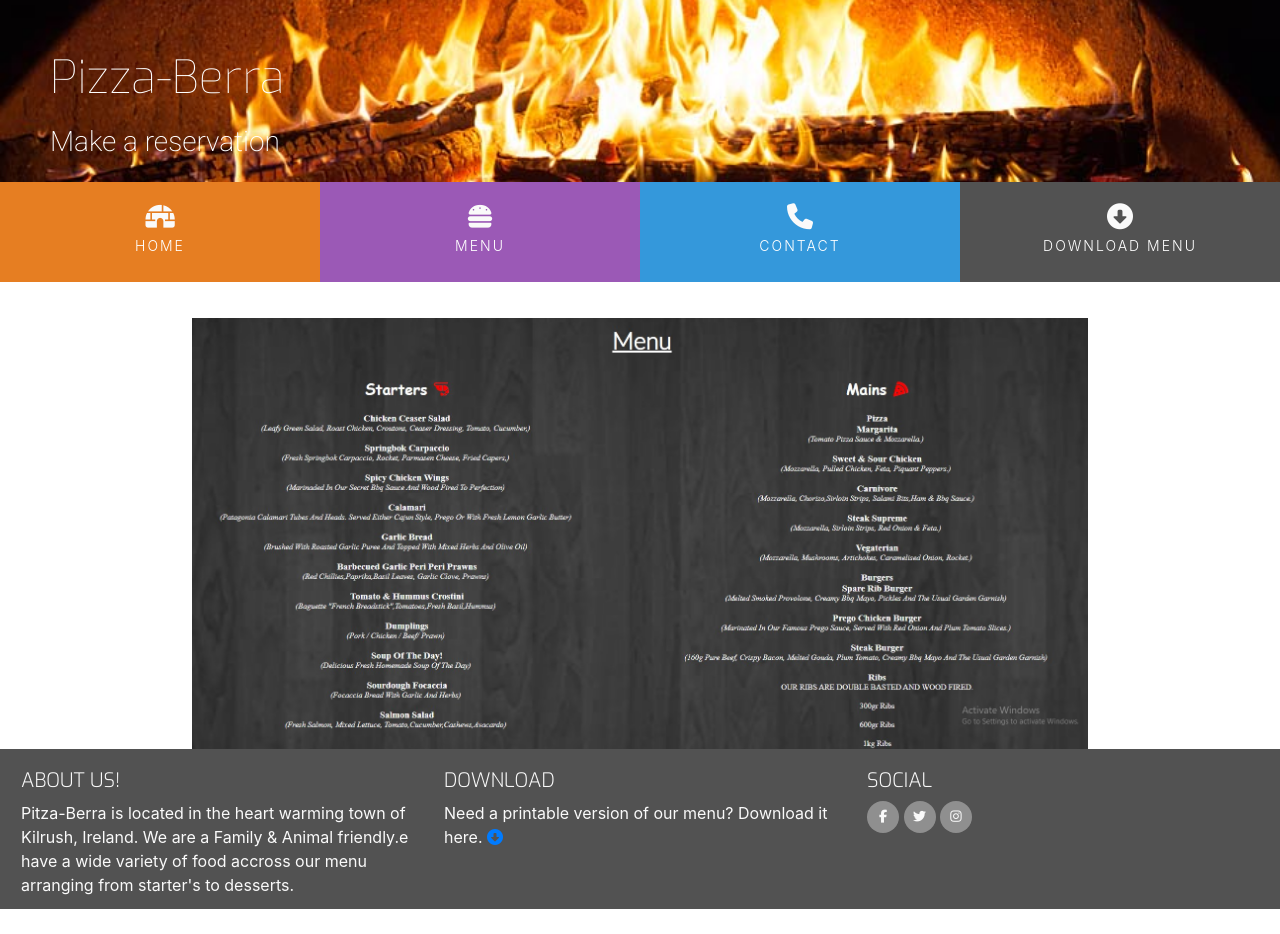
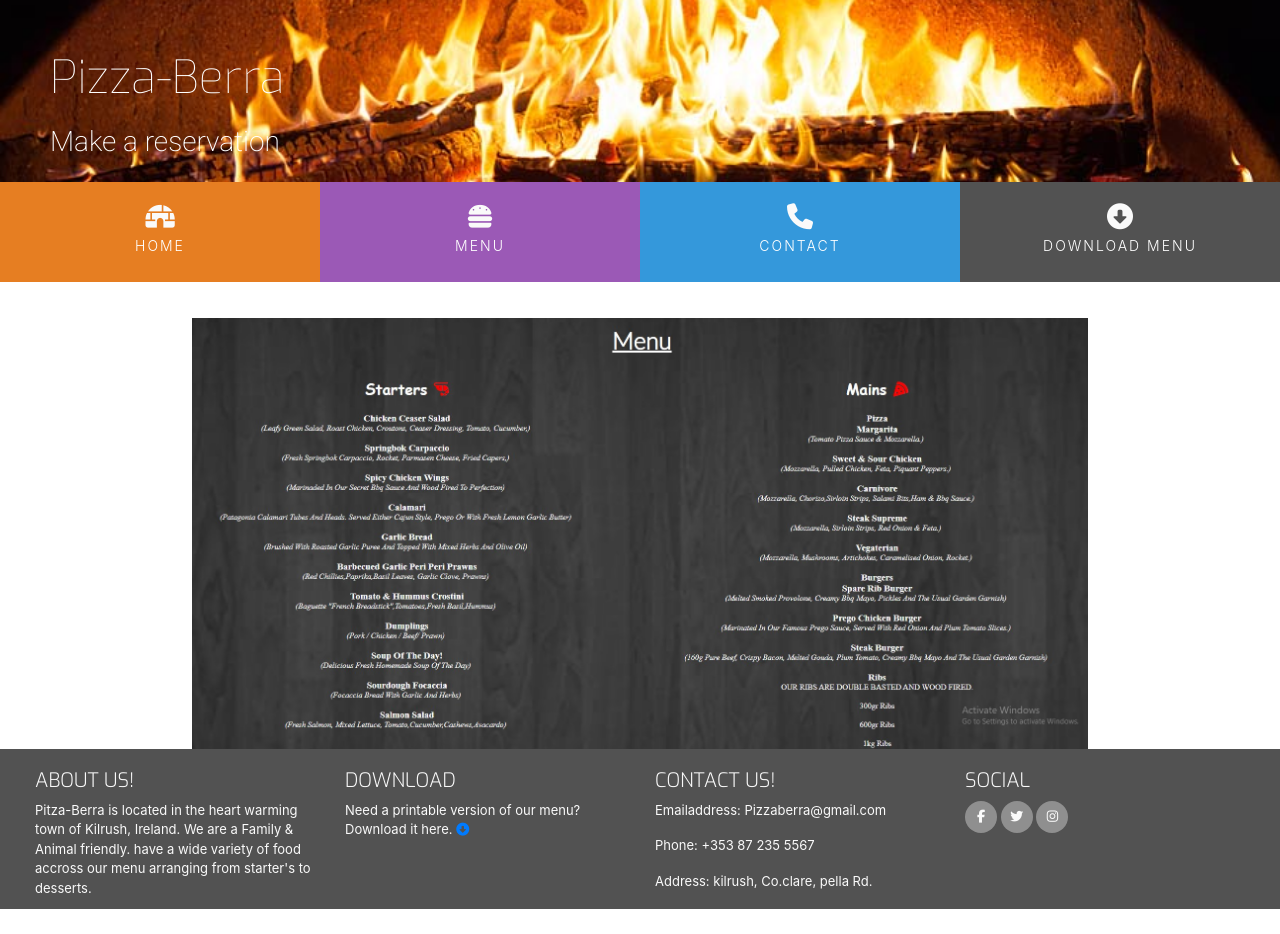
Before and after one commit to Amyz1ng/Booking-system-, a plain HTML site: page menu.html in a window 1280 px wide. Drawn offline with nearby package versions, Linux system fonts and the light colour scheme.

Commit message:
changed the footer

```diff
--- a/assets/css/style.css
+++ b/assets/css/style.css
@@ -223,6 +223,7 @@ footer {
     background-color: #525252;
     color: #fafafa;
     height: 160px;
+    font-size: small;
 }
 
 .footer-test{
--- a/menu.html
+++ b/menu.html
@@ -52,15 +52,16 @@
 
 
     <div class = "footer-test">
-    <footer class="container-footer">
+        <div class = "footer-test">
+            <footer class="container-fluid">
                 <div id="footer-details" class="row">
-            <div class="col-sm-4">
+                    <div class="col-sm-3">
                         <h5 class="uppercase general-sub">About us!</h5>
                         <p class="inline-block">
-                    Pitza-Berra is located in the heart warming town of Kilrush, Ireland. We are a Family & Animal friendly.e have a wide variety of food accross our menu arranging from starter's to desserts.
+                            Pitza-Berra is located in the heart warming town of Kilrush, Ireland. We are a Family & Animal friendly. have a wide variety of food accross our menu arranging from starter's to desserts.
                         </p>
                     </div>
-            <div class="col-sm-4">
+                    <div class="col-sm-3">
                         <h5 class="uppercase general-sub">Download</h5>
                         <p class="inline-block">
                             Need a printable version of our menu? Download it here.
@@ -70,12 +71,20 @@
                             </a>
                         </p>
                     </div>
-            <div class="col-sm-4">
+                    <div class="col-sm-3">
+                        <h5 class="uppercase general-sub">Contact Us!</h5>
+                        <p class="inline-block">
+                            Emailaddress: Pizzaberra@gmail.com
+                        </p>
+                        <p>Phone: +353 87 235 5567</p>
+                        <p>Address: kilrush, Co.clare, pella Rd. </p>
+                    </div>
+                    <div class="col-sm-3">
                         <h5 class="uppercase general-sub">Social</h5>
                         <ul class="list-inline social-links">
                             <li class="list-inline-item">
-                        <a target="_blank" rel="noopener" href="http://facebook.com/">
-                            <i class="fa fa-facebook" aria-hidden="true (opens in new tab)"></i>
+                                <a target="_blank" href="http://facebook.com/">
+                                    <i class="fa fa-facebook" aria-hidden="true"></i>
                                     <span class="sr-only">Facebook</span>
                                 </a>
                             </li>
```
Also changed, not shown: contact.html (+12 -4 lines), index.html (+12 -5 lines). Lines whose indentation alone changed are shown as unchanged.
